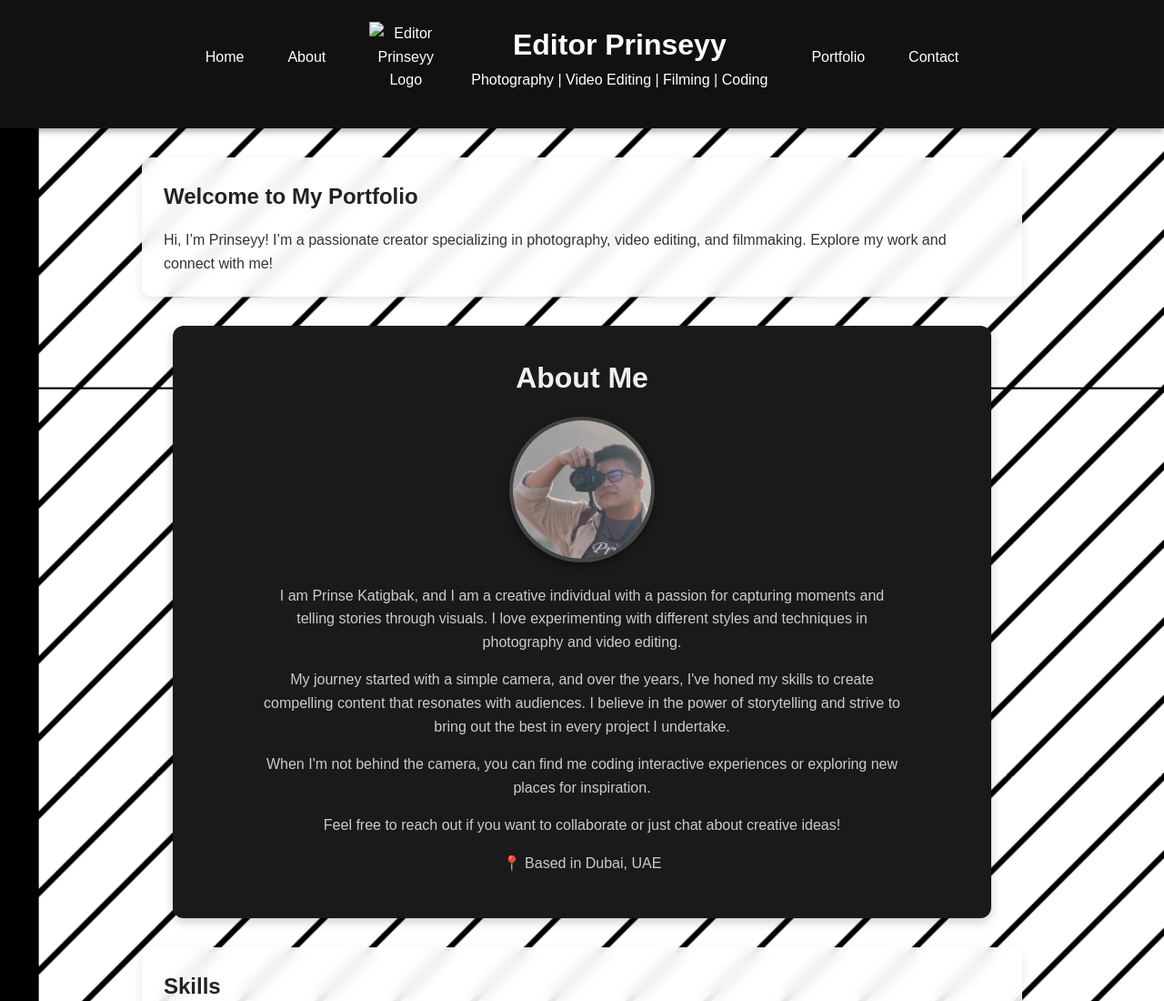
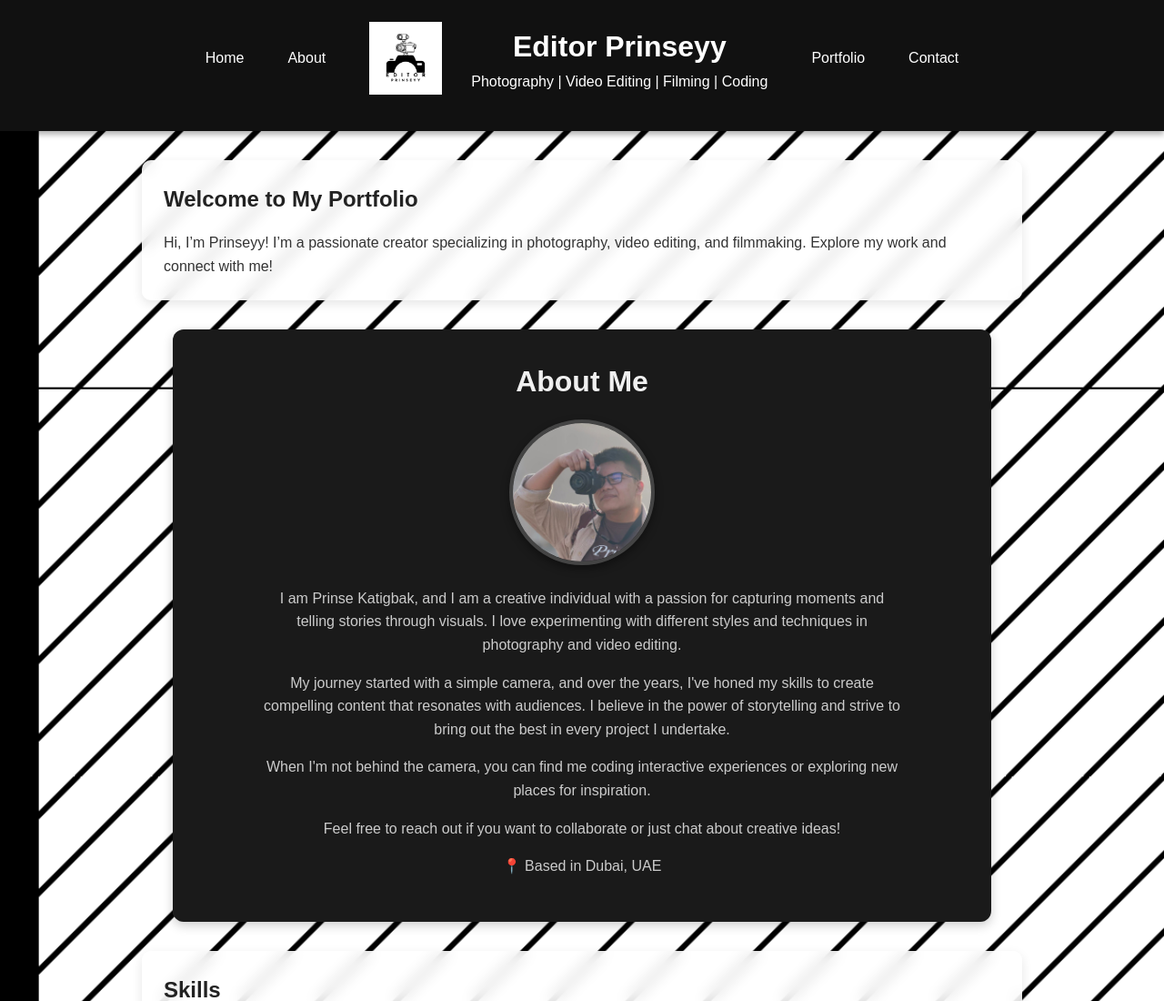
Before and after one commit to Prinseyy17/Prinseyy17.github.io, a plain HTML site: page index.html in a window 1280 px wide. Shown: the top 1100 px of the page at 91% size. Drawn offline with Linux system fonts and the light colour scheme.

Commit message:
index.html

```diff
--- a/index.html
+++ b/index.html
@@ -24,7 +24,7 @@
             <a href="#about">About</a>
           </nav>
 
-          <img src="assets/logo.png" alt="Editor Prinseyy Logo" class="logo" />
+          <img src="logo.png" alt="Editor Prinseyy Logo" class="logo" />
       <div class="site-title">
           <h1>Editor Prinseyy</h1>
           <p>Photography | Video Editing | Filming | Coding</p>
```
